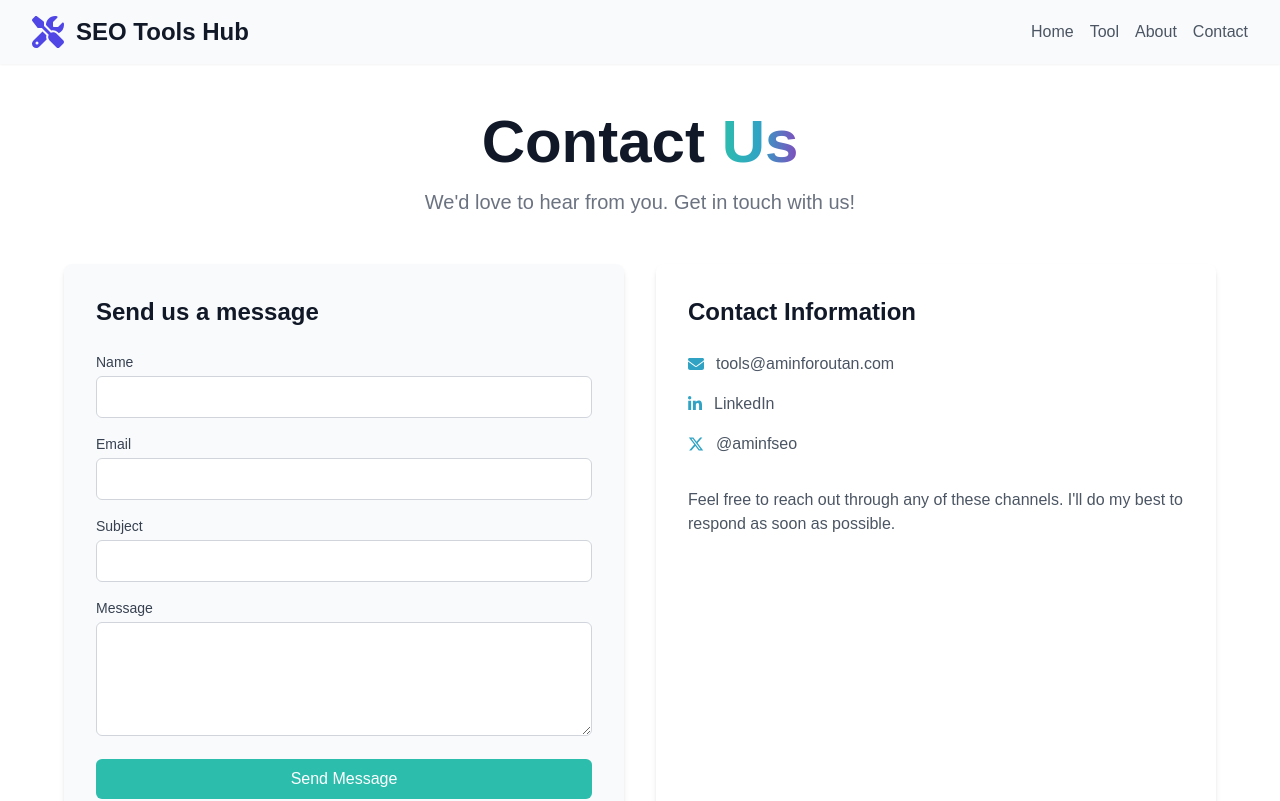
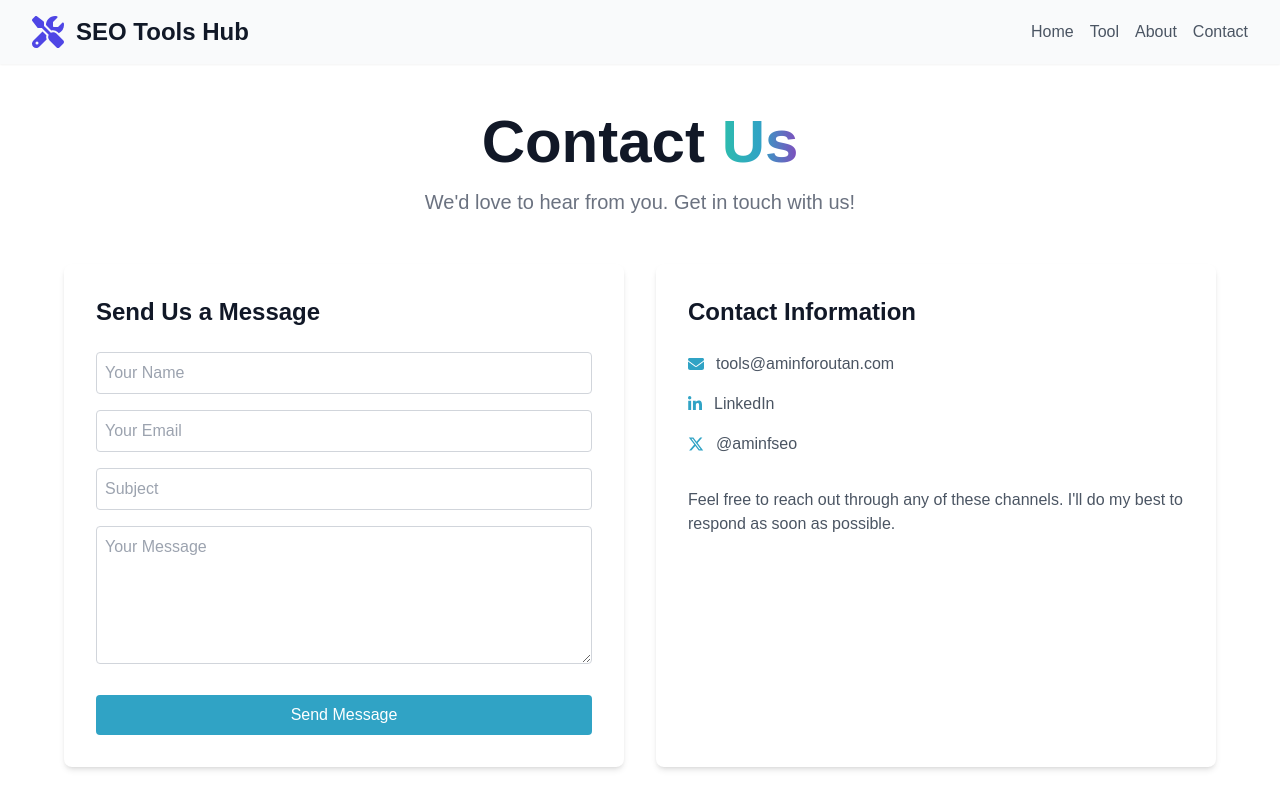
Before and after one commit to AminForou/seo-platform-frontend, a Next.js app: page /contact in a window 1280 px wide. Shown: the top 801 px of the page. Built offline with nearby package versions, Linux system fonts and the light colour scheme; no server answers.

Commit message:
contact form updates

```diff
--- a/app/components/ContactForm.tsx
+++ b/app/components/ContactForm.tsx
@@ -1,72 +1,100 @@
 'use client';
 
-import React from 'react';
+import React, { useState } from 'react';
 
 export default function ContactForm() {
-  const handleSubmit = (event: React.FormEvent<HTMLFormElement>) => {
-    event.preventDefault();
-    // Add form submission logic here
+  const [formData, setFormData] = useState({
+    name: '',
+    email: '',
+    subject: '',
+    message: '',
+  });
+  const [status, setStatus] = useState('');
+
+  const handleChange = (e: React.ChangeEvent<HTMLInputElement | HTMLTextAreaElement>) => {
+    setFormData({
+      ...formData,
+      [e.target.name]: e.target.value,
+    });
+  };
+
+  const handleSubmit = async (e: React.FormEvent) => {
+    e.preventDefault();
+    setStatus('Sending...');
+    try {
+      const response = await fetch(`${process.env.NEXT_PUBLIC_API_URL}/api/contact/`, {
+        method: 'POST',
+        headers: {
+          'Content-Type': 'application/json',
+        },
+        body: JSON.stringify(formData),
+      });
+
+      if (response.ok) {
+        setStatus('Message sent successfully!');
+        setFormData({
+          name: '',
+          email: '',
+          subject: '',
+          message: '',
+        });
+      } else {
+        setStatus('Failed to send message.');
+      }
+    } catch (error) {
+      console.error('Error:', error);
+      setStatus('An error occurred. Please try again later.');
+    }
   };
 
   return (
-    <div className="bg-[#f9fafb] rounded-lg p-8 shadow-md">
-      <h2 className="text-2xl font-bold text-gray-900 mb-6">Send us a message</h2>
-    <form onSubmit={handleSubmit}>
-    <div className="mb-4">
-      <label htmlFor="name" className="block text-sm font-medium text-gray-700 mb-1">
-        Name
-      </label>
+    <form onSubmit={handleSubmit} className="bg-white rounded-lg p-8 shadow-md">
+      <h2 className="text-2xl font-bold text-gray-900 mb-6">Send Us a Message</h2>
+      <div className="space-y-4">
         <input
           type="text"
-        id="name"
           name="name"
+          placeholder="Your Name"
+          value={formData.name}
+          onChange={handleChange}
           required
-        className="w-full px-3 py-2 border border-gray-300 rounded-md focus:outline-none focus:ring-2 focus:ring-[#2dbdad]"
+          className="w-full border border-gray-300 p-2 rounded"
         />
-    </div>
-    <div className="mb-4">
-      <label htmlFor="email" className="block text-sm font-medium text-gray-700 mb-1">
-        Email
-      </label>
         <input
           type="email"
-        id="email"
           name="email"
+          placeholder="Your Email"
+          value={formData.email}
+          onChange={handleChange}
           required
-        className="w-full px-3 py-2 border border-gray-300 rounded-md focus:outline-none focus:ring-2 focus:ring-[#2dbdad]"
+          className="w-full border border-gray-300 p-2 rounded"
         />
-    </div>
-    <div className="mb-4">
-      <label htmlFor="subject" className="block text-sm font-medium text-gray-700 mb-1">
-        Subject
-      </label>
         <input
           type="text"
-        id="subject"
           name="subject"
+          placeholder="Subject"
+          value={formData.subject}
+          onChange={handleChange}
           required
-        className="w-full px-3 py-2 border border-gray-300 rounded-md focus:outline-none focus:ring-2 focus:ring-[#2dbdad]"
+          className="w-full border border-gray-300 p-2 rounded"
         />
-    </div>
-    <div className="mb-4">
-      <label htmlFor="message" className="block text-sm font-medium text-gray-700 mb-1">
-        Message
-      </label>
         <textarea
-        id="message"
           name="message"
-        rows={4}
+          placeholder="Your Message"
+          value={formData.message}
+          onChange={handleChange}
           required
-        className="w-full px-3 py-2 border border-gray-300 rounded-md focus:outline-none focus:ring-2 focus:ring-[#2dbdad]"
-      ></textarea>
+          className="w-full border border-gray-300 p-2 rounded"
+          rows={5}
+        />
       </div>
       <button
         type="submit"
-      className="w-full bg-[#2dbdad] text-white py-2 px-4 rounded-md hover:bg-[#25a193] transition-colors duration-300"
+        className="mt-6 w-full bg-[#30a3c5] text-white py-2 px-4 rounded hover:bg-[#2692af]"
       >
         Send Message
       </button>
+      {status && <p className="mt-4 text-center text-gray-600">{status}</p>}
     </form>
-          </div>
   );
 }
--- a/package.json
+++ b/package.json
@@ -15,6 +15,7 @@
     "@fortawesome/react-fontawesome": "^0.2.2",
     "autoprefixer": "^10.4.20",
     "axios": "^1.7.7",
+    "dotenv": "^16.4.5",
     "next": "14.2.12",
     "react": "^18",
     "react-dom": "^18"
```
Also changed, not shown: 1 other file (tests, documents, lock files or other folders). Lines whose indentation alone changed are shown as unchanged.
